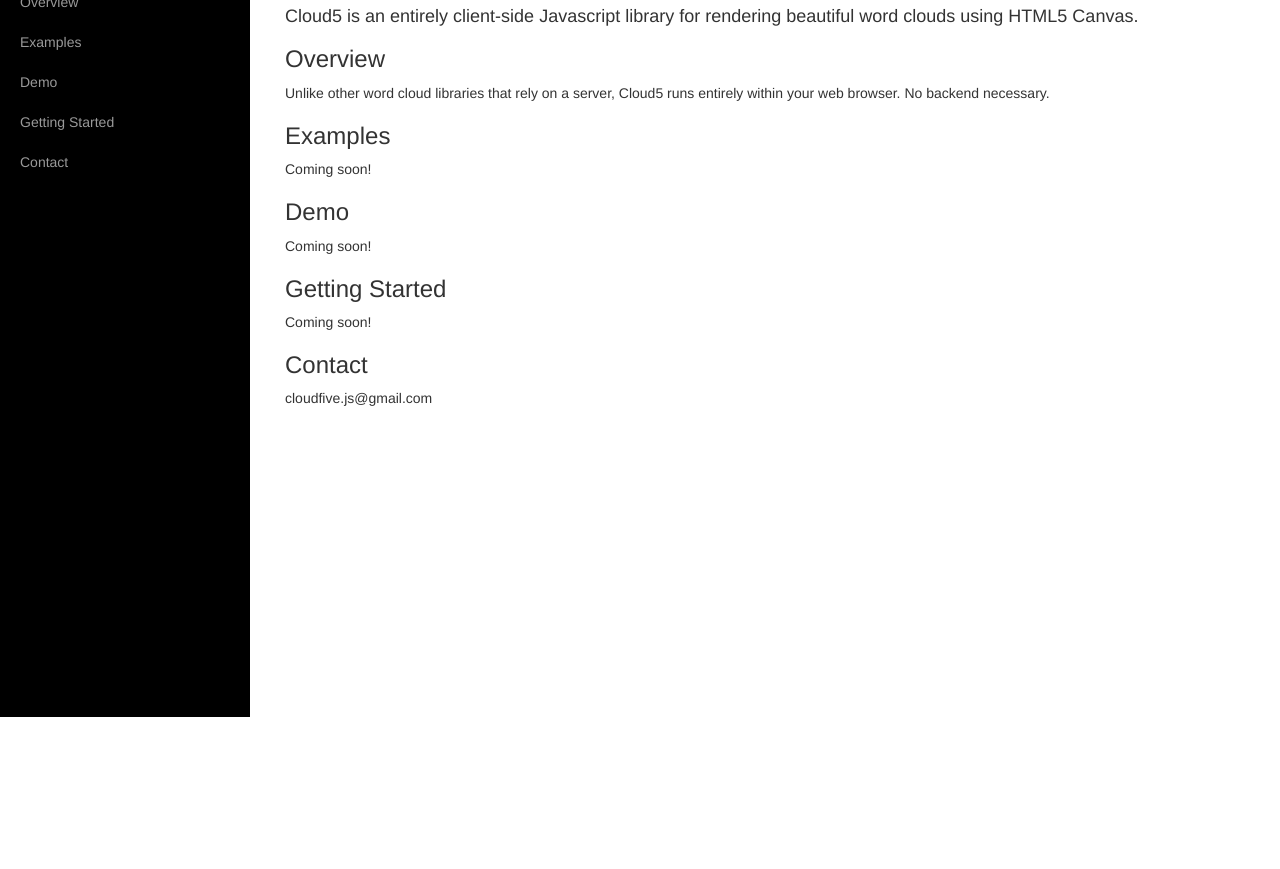
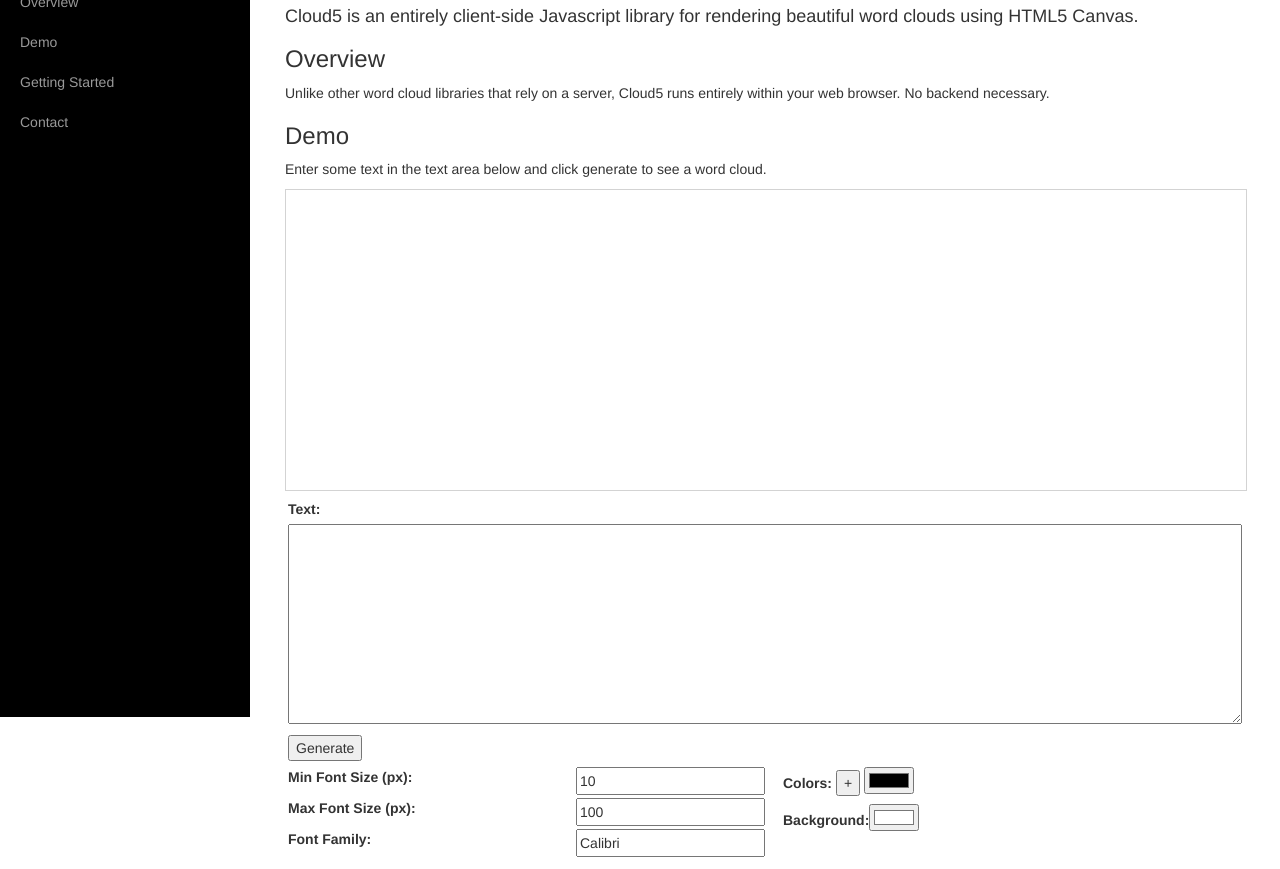
Before and after one commit to chris-dickson/Cloud5, a website: page index.html in a window 1280 px wide. Shown: the part 83-952 px from the top of the page. Before the commit the page ends 800 px from the top, so only its background shows below. Drawn offline with Linux system fonts and the light colour scheme.

Commit message:
Add live demo to GH page

```diff
--- a/index.html
+++ b/index.html
@@ -16,6 +16,7 @@
 
     <!-- Custom CSS -->
     <link href="css/simple-sidebar.css" rel="stylesheet">
+    <link href="test/live/style.css" rel="stylesheet">
 
     <!-- HTML5 Shim and Respond.js IE8 support of HTML5 elements and media queries -->
     <!-- WARNING: Respond.js doesn't work if you view the page via file:// -->
@@ -23,6 +24,8 @@
         <script src="https://oss.maxcdn.com/libs/html5shiv/3.7.0/html5shiv.js"></script>
         <script src="https://oss.maxcdn.com/libs/respond.js/1.4.2/respond.min.js"></script>
     <![endif]-->
+
+    <script src="test/live/test.js"></script>
 
 </head>
 
@@ -42,13 +45,10 @@
                     <a href="#overview">Overview</a>
                 </li>
                 <li>
-                    <a href="#examples">Examples</a>
-                </li>
-                <li>
                     <a href="#demo">Demo</a>
                 </li>
                 <li>
-                    <a href="#developers">Getting Started</a>
+                    <a href="#gettingstarted">Getting Started</a>
                 </li>
                 <li>
                     <a href="#contact">Contact</a>
@@ -68,11 +68,51 @@
                         <h3 id="#overview">Overview</h3>
                         <p>Unlike other word cloud libraries that rely on a server, Cloud5 runs entirely within your web browser.   No backend necessary.</p>
 
-                        <h3 id="#exmaples">Examples</h3>
-                        <p>Coming soon!</p>
+                        <h3 id="#demo">Demo</h3>
+                            <p>Enter some text in the text area below and click generate to see a word cloud.</p>
+                            <div class="row">
+                                <div class="col-md-12 canvas-container">
+                                    <canvas id="myCanvas" width="500" height="300"></canvas>
+                                </div>
+                            </div>
+                            <div class="row">
+                                <div class="col-md-12">
+                                    <div class="control">
+                                        <label>Text:</label>
+                                        <textarea id="myText"></textarea>
+                                    </div>
+                                    <div class="control">
+                                        <button id="generate">Generate</button>
+                                    </div>
+                                </div>
+                            </div>
 
-                        <h3 id="#demo">Demo</h3>
-                        <p>Coming soon!</p>
+                            <div id="controls" class="row">
+                                <div class="col-md-6">
+                                    <div class="control">
+                                        <label>Min Font Size (px):</label><input class="textInput" type="number" id="minFontSize" value="10" min="1">
+                                    </div>
+                                    <div class="control">
+                                        <label>Max Font Size (px):</label><input class="textInput" type="number" id="maxFontSize" value="100" min="1">
+                                    </div>
+                                    <div class="control">
+                                        <label>Font Family:</label><input class="textInput" id="fontFamily" value="Calibri">
+                                    </div>
+                                </div>
+
+                                <div class="col-md-6">
+                                    <div id="colorsContainer" class="control">
+                                        <label>Colors:</label>
+                                        <button id="addColor">+</button>
+                                        <input type="color" value="#000000" class="color">
+                                    </div>
+
+
+                                    <div class="control">
+                                        <label>Background:</label><input id="background" type="color" value="#ffffff">
+                                    </div>
+                                </div>
+                            </div>
 
                         <h3 id="#gettingstarted">Getting Started</h3>
                         <p>Coming soon!</p>
@@ -101,6 +141,7 @@
         e.preventDefault();
         $("#wrapper").toggleClass("toggled");
     });
+    livedemo();
     </script>
 
 </body>
--- a/test/live/test.js
+++ b/test/live/test.js
@@ -1,7 +1,7 @@
 /**
  * Created by chrisdickson on 15-02-16.
  */
-function testmain() {
+function livedemo() {
 
 	var canvas = $('#myCanvas')[0];
 	var canvasContainer = $('.canvas-container');
```
Also changed, not shown: test/live/index.html (+1 -1 lines).
